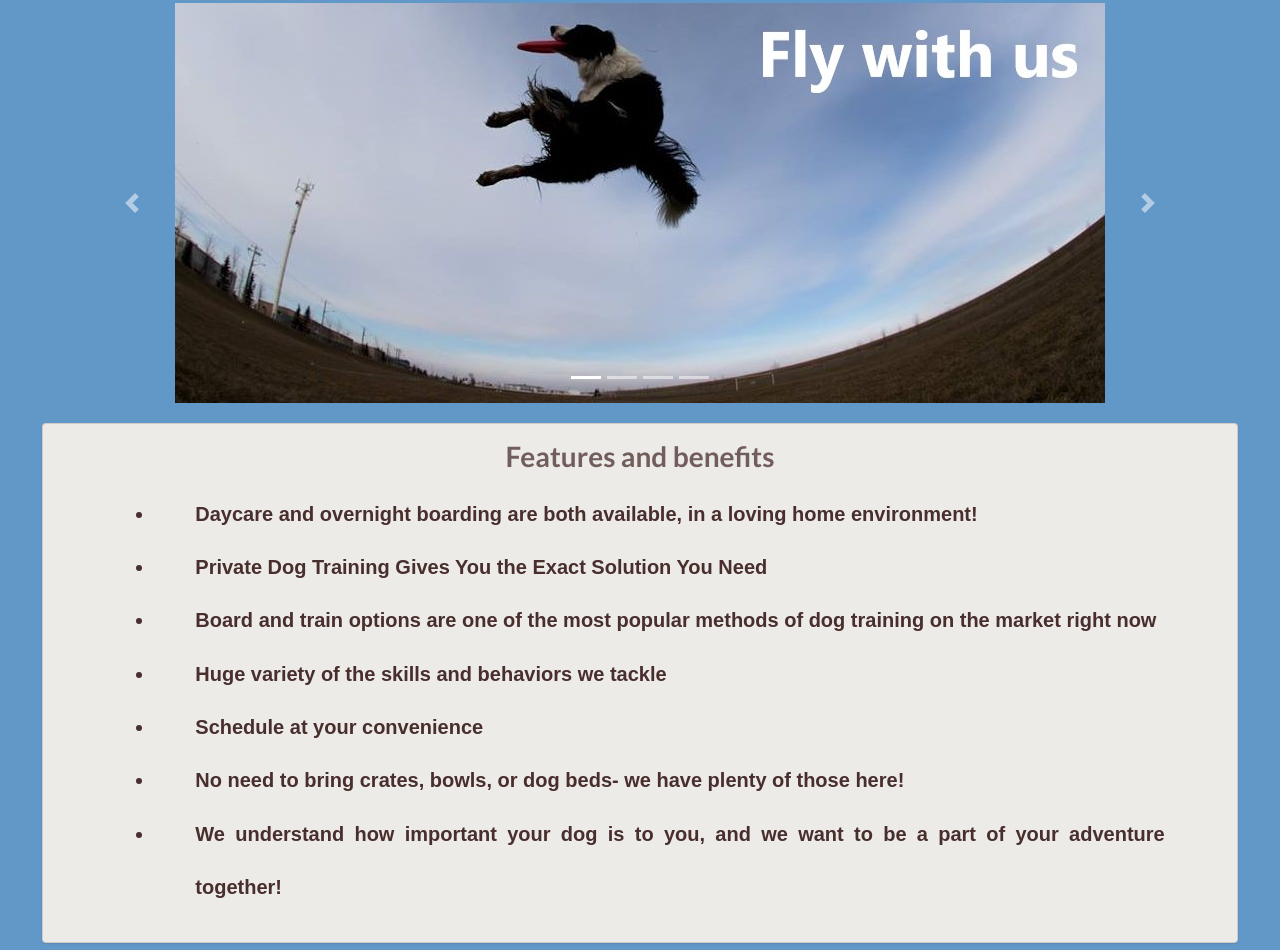
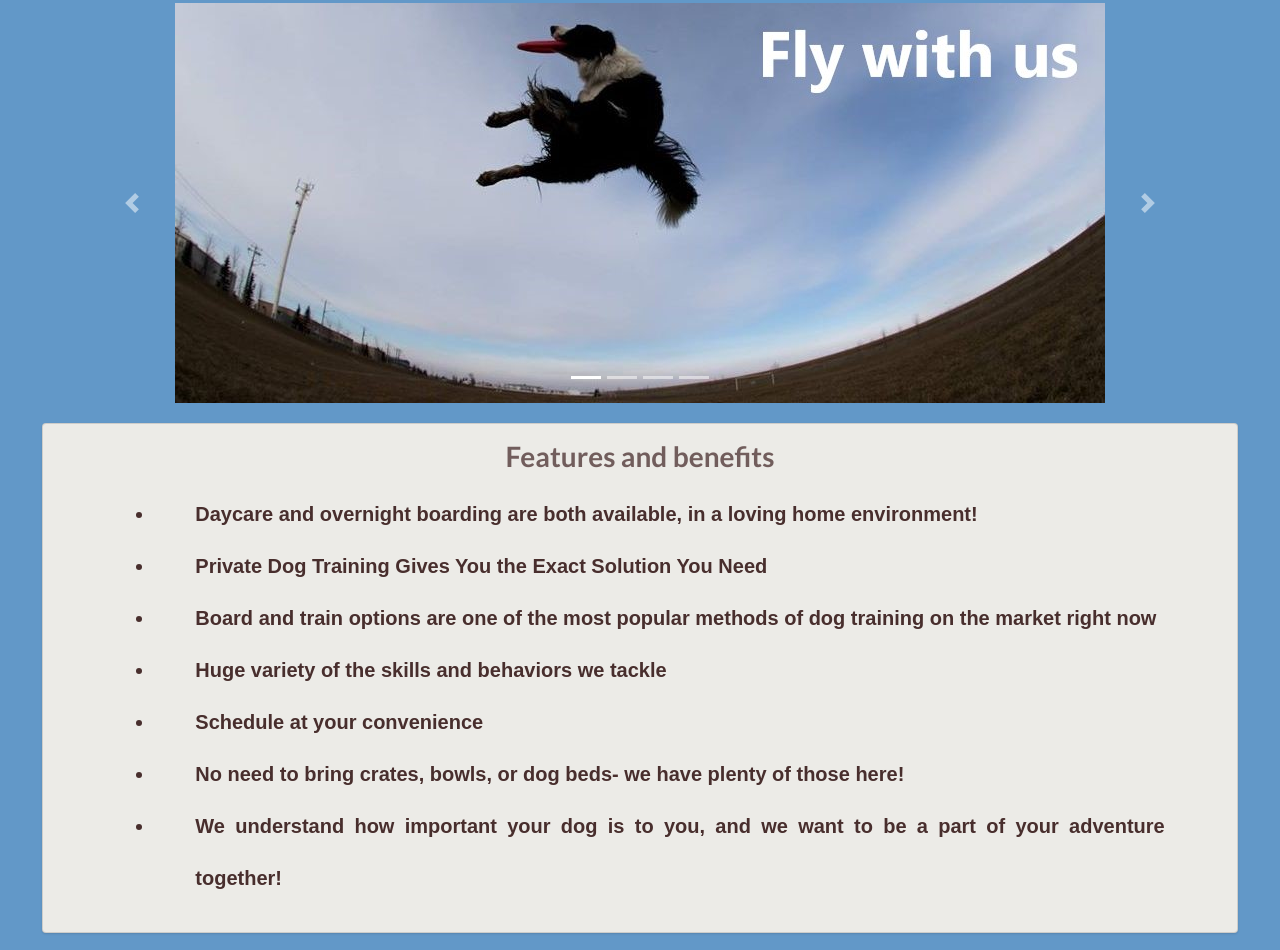
Before and after one commit to g-priime/loginPrototypeV0.0, a React app: page / in a window 1280 px wide. Shown: the part 1105-2055 px from the top of the page. Built offline with nearby package versions, Linux system fonts and the light colour scheme; no server answers.

Commit message:
Update homePage.css

```diff
--- a/src/css/homePage.css
+++ b/src/css/homePage.css
@@ -19,7 +19,7 @@ p {
 .bold {
     font-size: 20px;
     font-weight: bold;
-    line-height: 40pt;
+    line-height: 39pt;
     color: #482e2d;
     text-align: justify;
     padding-left: 5%;
```
